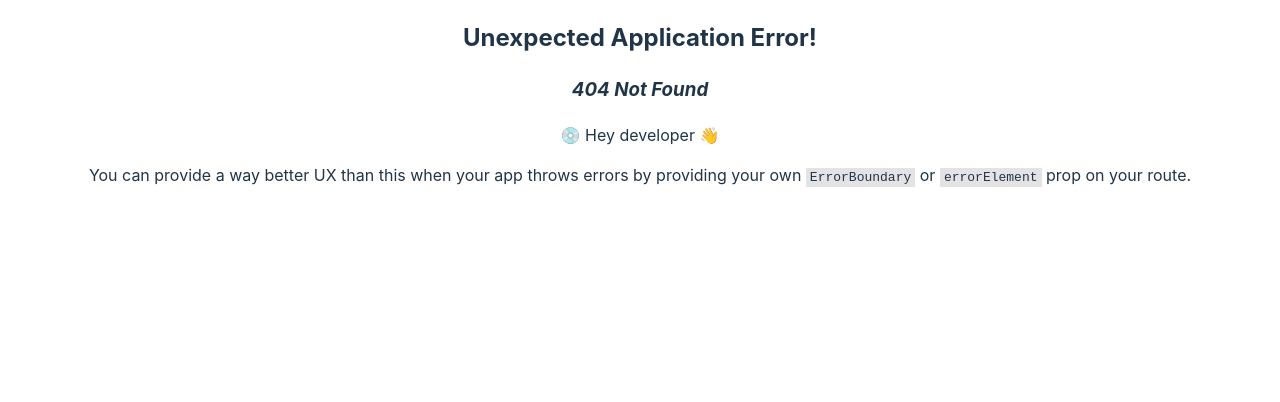
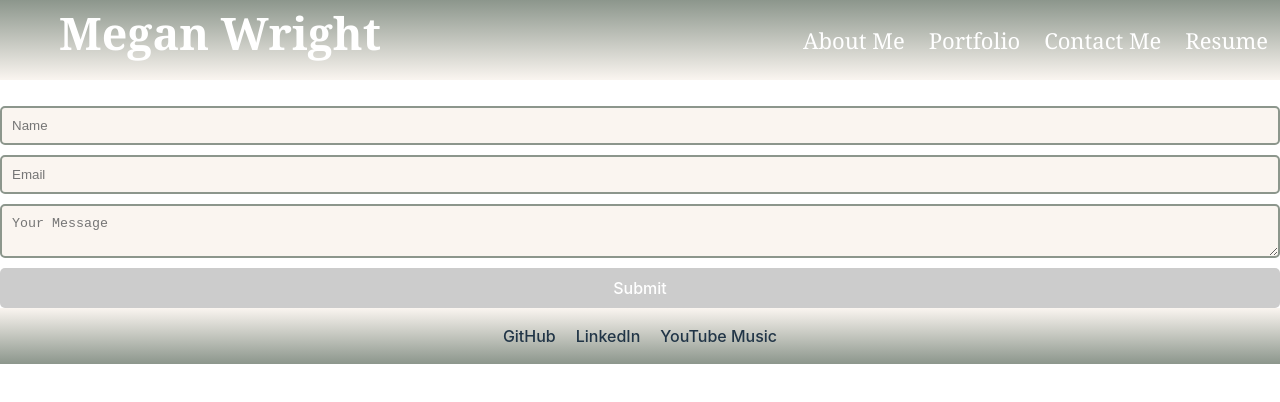
Before and after one commit to mmw18/reactPortfolio, a React (Vite) app: page /contact in a window 1280 px wide. Before the commit this address had no page. Shown: the top 402 px of the page. Built offline with nearby package versions, Linux system fonts and the light colour scheme.

Commit message:
contact form css testing

```diff
--- a/src/components/contact/contact.css
+++ b/src/components/contact/contact.css
@@ -0,0 +1,37 @@
+.contact-form {
+    display: flex;
+    flex-direction: column;
+    gap: 10px;
+  }
+
+  .contact-form input, .contact-form textarea {
+    border: 2px solid #8c968c;
+    background-color: #Faf5f0;
+    padding: 10px;
+    border-radius: 5px;
+  }
+
+  .contact-form input.invalid {
+    border-color: #edabb2;
+  }
+
+  .error-message {
+    color: #edabb2;
+    font-style: italic;
+    margin-top: -10px;
+    margin-bottom: 10px;
+  }
+
+  .contact-form button {
+    background-color: #8c968c;
+    color: white;
+    padding: 10px 20px;
+    border: none;
+    border-radius: 5px;
+    cursor: pointer;
+  }
+
+  .contact-form button:disabled {
+    background-color: #ccc;
+    cursor: not-allowed;
+  }
--- a/src/components/header/header.jsx
+++ b/src/components/header/header.jsx
@@ -14,7 +14,7 @@ function Header() {
         <ul>
           <li><a href="about-me">About Me</a></li>
           <li><a href="projects">Portfolio</a></li>
-          <li><a href="#contact">Contact Me</a></li>
+          <li><a href="contact">Contact Me</a></li>
           <li><a href="#resume">Resume</a></li>
         </ul>
       </nav>
--- a/src/routes/router.jsx
+++ b/src/routes/router.jsx
@@ -2,6 +2,7 @@ import { createBrowserRouter } from 'react-router-dom';
 import AboutMe from '../components/aboutMe/aboutMe';
 import Home from '../components/home/home';
 import Projects from '../components/projects/projects';
+import Contact from '../components/contact/contact'
 import Layout from '../components/layout';
 
 const router = createBrowserRouter([
@@ -17,6 +18,10 @@ const router = createBrowserRouter([
     path: "/projects",
     element: <Layout><Projects /></Layout>,
   },
+  {
+    path: "/contact",
+    element: <Layout><Contact /></Layout>,
+  },
 ]);
 
 export default router;
```
